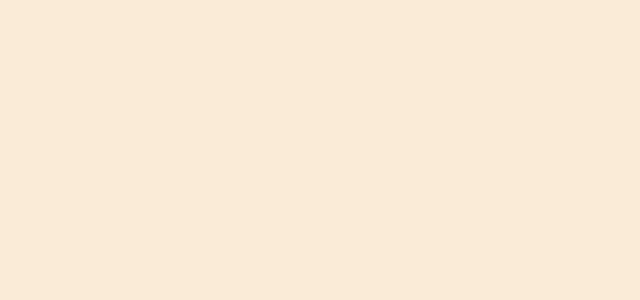
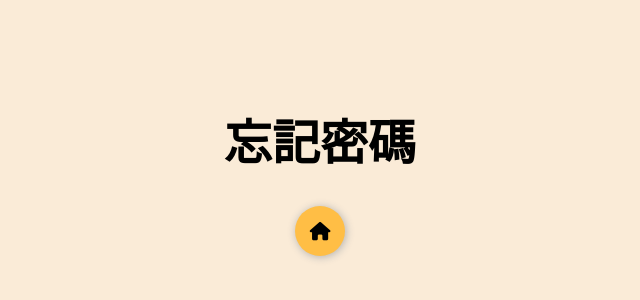
Before and after one commit to whitestorm2346/MemberManagementSystem, a React (Create React App) app: page /forgot-password in a window 1280 px wide. Before the commit this address had no page. Shown: the part 176-476 px from the top of the page, without its empty margins (320-960 px from the left). Built offline with nearby package versions, Linux system fonts and the light colour scheme.

Commit message:
Added a ForgotPasswordPage.js

```diff
--- a/src/App.js
+++ b/src/App.js
@@ -3,6 +3,7 @@ import './page/css/style.css'
 import HomePage from './page/HomePage';
 import LoginPage from './page/LoginPage';
 import SignUpPage from './page/SignUpPage';
+import ForgotpPasswordPage from './page/ForgotPasswordPage';
 
 const App = () => {
   return (
@@ -11,6 +12,7 @@ const App = () => {
         <Route path="" element={<HomePage />} />
         <Route path="/login" element={<LoginPage />} />
         <Route path="/sign-up" element={<SignUpPage />} />
+        <Route path="/forgot-password" element={<ForgotpPasswordPage />} />
       </Routes>
     </BrowserRouter>
   );
--- /dev/null
+++ b/src/page/ForgotPasswordPage.js
@@ -0,0 +1,14 @@
+function ForgotpPasswordPage(){
+    return(
+        <>
+        <section className="home">
+        <h1 className="title">忘記密碼</h1>
+        <a href="/" className="btn2">
+            <i className="fa-solid fa-house"></i>
+        </a>
+        </section>
+        </>
+    )
+}
+
+export default ForgotpPasswordPage;
--- a/src/page/SignUpPage.js
+++ b/src/page/SignUpPage.js
@@ -74,9 +74,9 @@ function SignUpPage(){
             <button type="submit" className="btn submit" id="submit" onClick={sign_up}>註冊</button>
             <button type="reset" className="btn reset" id="reset" onClick={reset}>重置</button>
         </div>
-        <div className="links">
-            <a href="/login">返回登入</a>
-        </div>
+        <a href="/login" className="btn2">
+            <i className="fa-solid fa-right-to-bracket"></i>
+        </a>
         </section>
         </>
     )
```
